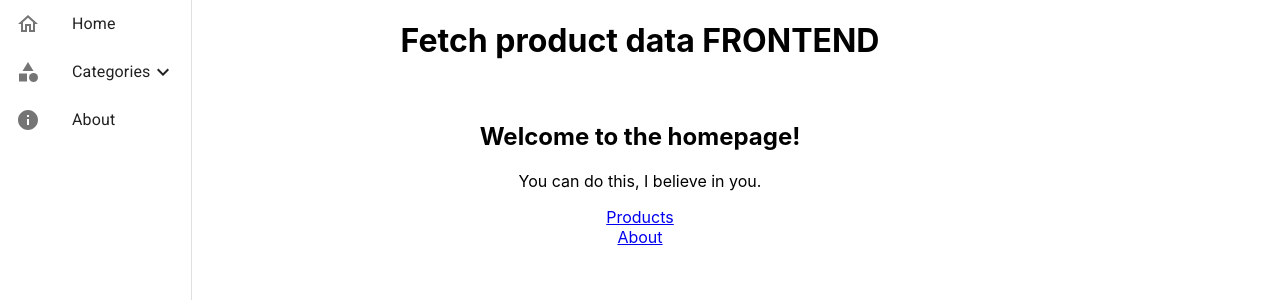
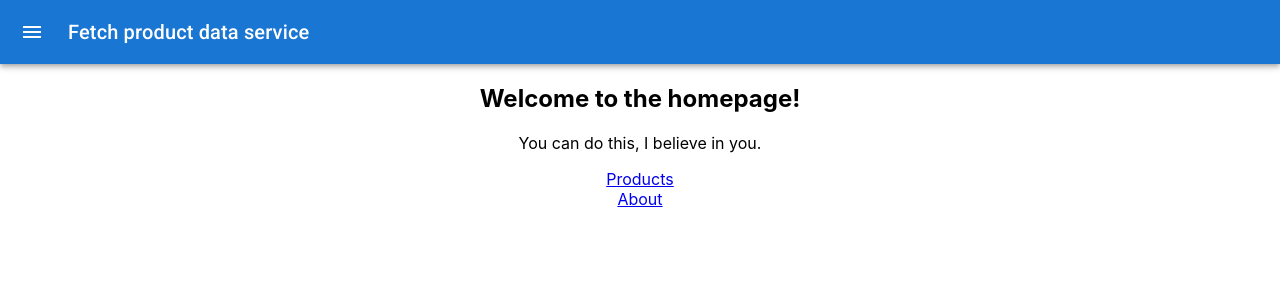
Before and after one commit to OlehIlchyshyn/diploma-frontend, a React (Create React App) app: page / in a window 1280 px wide. Shown: the top 300 px of the page. Built offline with nearby package versions, Linux system fonts and the light colour scheme.

Commit message:
NavBar refactoring

```diff
--- a/src/App.js
+++ b/src/App.js
@@ -2,14 +2,12 @@ import { Routes, Route, Link } from "react-router-dom";
 import ProductList from "./components/product/ProductList";
 import Product from "./components/product/Product";
 import "./App.css";
-import NavBar from "./components/menu/NavBar";
+import NavBar from "./components/navigation/NavBar";
 
 const App = () => {
   return (
     <div className="App">
       <NavBar />
-      <h1>Fetch product data FRONTEND</h1>
-      <br />
       <Routes>
         <Route path="/" element={<Home />} />
         <Route path="products" element={<ProductList />} />
--- a/src/components/menu/NavBar.jsx
+++ b/src/components/navigation/MenuItems.jsx
@@ -6,51 +6,11 @@ import {
   ListItemIcon,
   ListItemText,
   Collapse,
-  Drawer,
 } from "@mui/material";
-import HomeOutlinedIcon from "@mui/icons-material/HomeOutlined";
-import CategoryIcon from "@mui/icons-material/Category";
-import InfoIcon from "@mui/icons-material/Info";
 import ExpandLessIcon from "@mui/icons-material/ExpandLess";
 import ExpandMoreIcon from "@mui/icons-material/ExpandMore";
-
 import { hasChildren } from "../../utils";
-
-const menu = [
-  {
-    icon: <HomeOutlinedIcon />,
-    title: "Home",
-    to: "/",
-    items: [],
-  },
-  {
-    icon: <CategoryIcon />,
-    title: "Categories",
-    items: [
-      {
-        title: "Computers & Laptops",
-        items: [
-          {
-            title: "Computers",
-            to: "/computers",
-          },
-          {
-            title: "Laptops",
-            to: "/laptops",
-          },
-          {
-            title: "Tablets",
-            to: "/tablets",
-          },
-        ],
-      },
-    ],
-  },
-  {
-    icon: <InfoIcon />,
-    title: "About",
-  },
-];
+import { menu } from "./menu";
 
 const MenuItem = ({ item }) => {
   const Component = hasChildren(item) ? MultiLevel : SingleLevel;
@@ -96,11 +56,4 @@ const MenuItems = () => {
   return menu.map((item, key) => <MenuItem key={key} item={item} />);
 };
 
-const NavBar = () => {
-  return (
-    <Drawer variant="persistent" anchor="left" open>
-      <MenuItems />
-    </Drawer>
-  );
-};
-export default NavBar;
+export default MenuItems;
--- /dev/null
+++ b/src/components/navigation/NavBar.jsx
@@ -0,0 +1,55 @@
+import { useState } from "react";
+import {
+  ListItem,
+  Drawer,
+  AppBar,
+  IconButton,
+  Toolbar,
+  Typography,
+} from "@mui/material";
+import MenuIcon from "@mui/icons-material/Menu";
+import ChevronLeftIcon from "@mui/icons-material/ChevronLeft";
+import MenuItems from "./MenuItems";
+
+const NavBar = () => {
+  const [open, setOpen] = useState(false);
+
+  const handleDrawerOpen = () => {
+    setOpen(true);
+  };
+
+  const handleDrawerClose = () => {
+    setOpen(false);
+  };
+
+  return (
+    <>
+      <AppBar position="static" open={open}>
+        <Toolbar>
+          <IconButton
+            color="inherit"
+            aria-label="open drawer"
+            onClick={handleDrawerOpen}
+            edge="start"
+            sx={{ mr: 2, ...(open && { display: "none" }) }}
+          >
+            <MenuIcon />
+          </IconButton>
+          <Typography variant="h6" noWrap component="div">
+            Fetch product data service
+          </Typography>
+        </Toolbar>
+      </AppBar>
+      <Drawer variant="persistent" anchor="left" open={open}>
+        <ListItem>
+          <IconButton onClick={handleDrawerClose}>
+            <ChevronLeftIcon />
+          </IconButton>
+        </ListItem>
+        <MenuItems />
+      </Drawer>
+    </>
+  );
+};
+
+export default NavBar;
--- /dev/null
+++ b/src/components/navigation/menu.js
@@ -0,0 +1,42 @@
+import HomeOutlinedIcon from "@mui/icons-material/HomeOutlined";
+import CategoryIcon from "@mui/icons-material/Category";
+import InfoIcon from "@mui/icons-material/Info";
+
+// TODO retrieve categories from API
+const categories = [
+  {
+    title: "Computers & Laptops",
+    items: [
+      {
+        title: "Computers",
+        to: "/computers",
+      },
+      {
+        title: "Laptops",
+        to: "/laptops",
+      },
+      {
+        title: "Tablets",
+        to: "/tablets",
+      },
+    ],
+  },
+];
+
+export const menu = [
+  {
+    icon: <HomeOutlinedIcon />,
+    title: "Home",
+    to: "/",
+    items: [],
+  },
+  {
+    icon: <CategoryIcon />,
+    title: "Categories",
+    items: categories,
+  },
+  {
+    icon: <InfoIcon />,
+    title: "About",
+  },
+];
```
